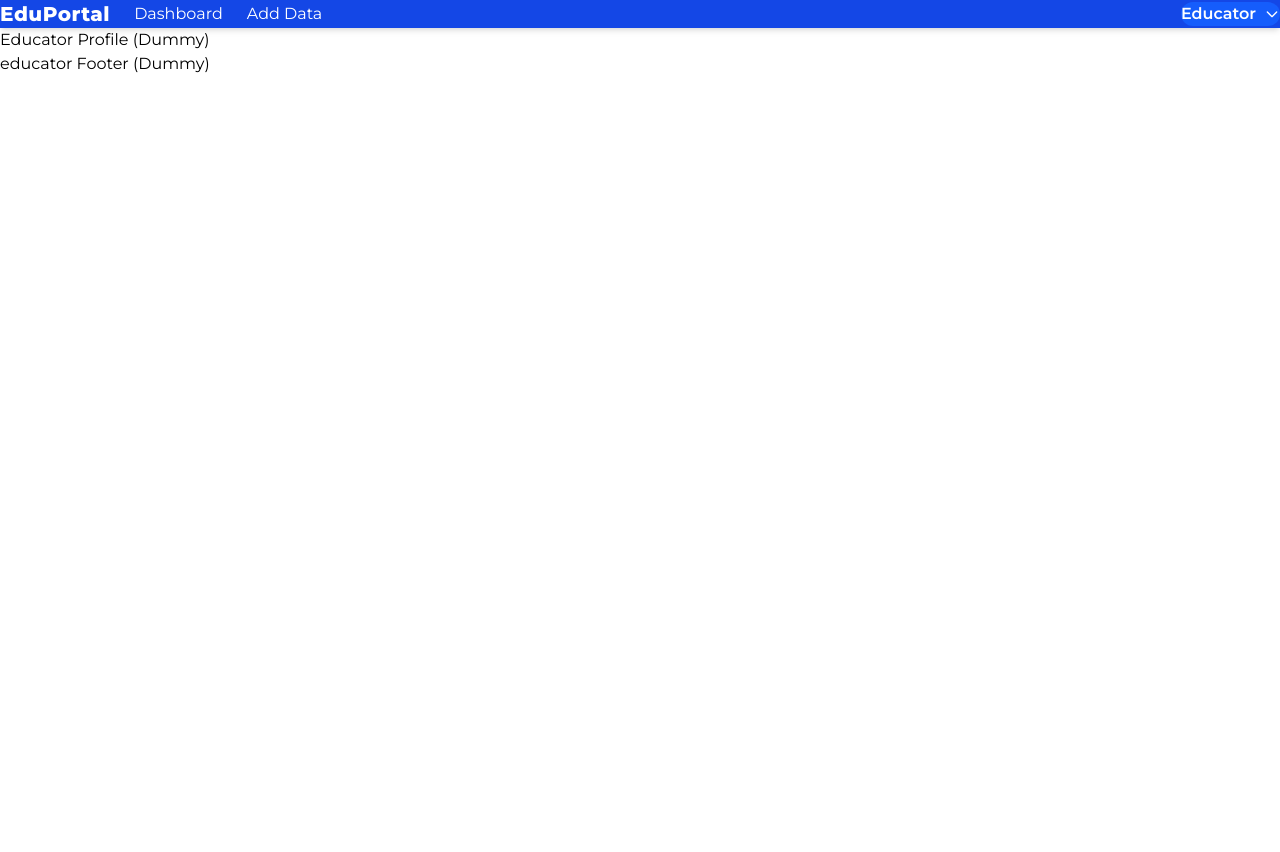
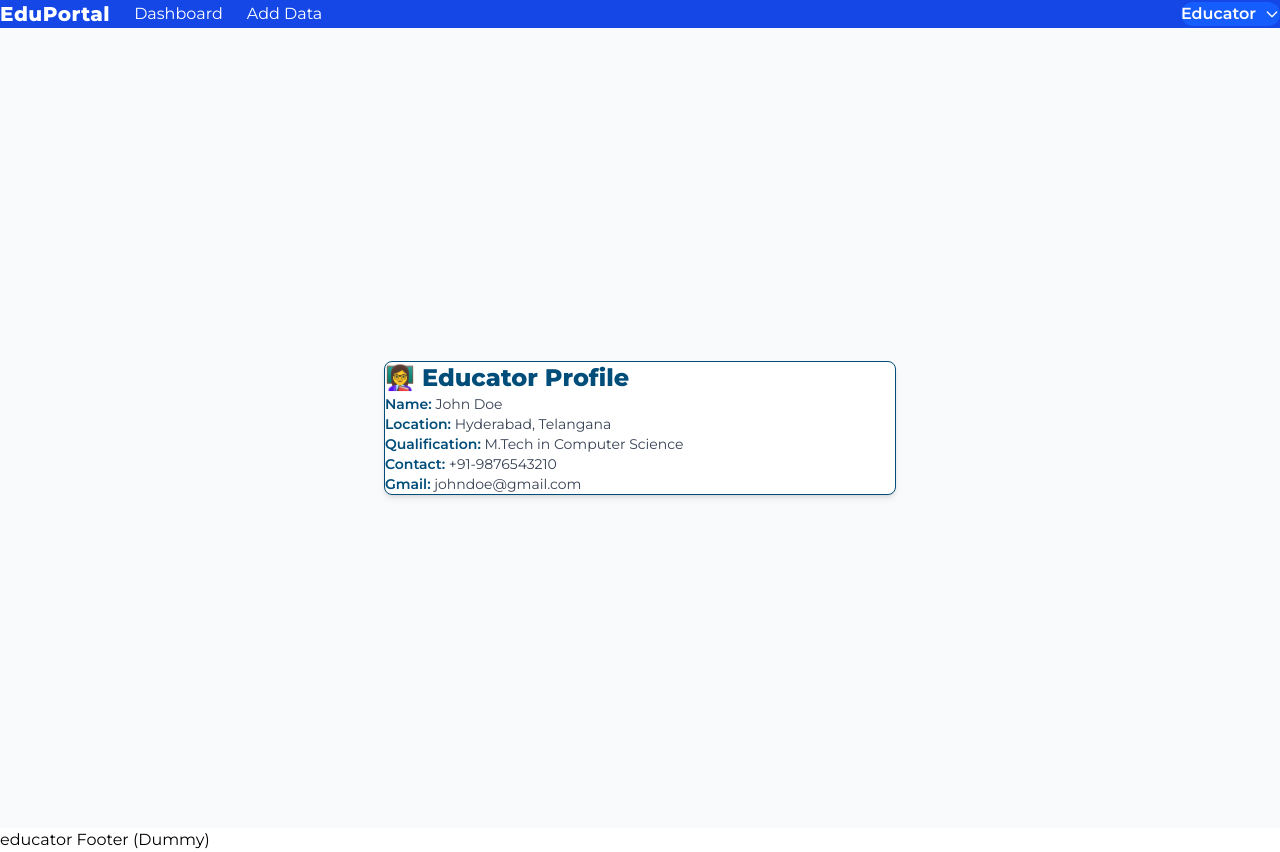
Before and after one commit to Jeynang2024/Eduportal, a React (Vite) app in the folder client/: page /educator/profile in a window 1280 px wide. Before the commit the page ends 800 px from the top, so only its background shows below. Built offline with nearby package versions, Linux system fonts and the light colour scheme.

Commit message:
Refactor EducatorProfile component to display user details and improve layout

```diff
--- a/client/src/components/educator/add-data/AddAcademicDataForm.jsx
+++ b/client/src/components/educator/add-data/AddAcademicDataForm.jsx
@@ -32,7 +32,7 @@ const AddAcademicDataForm = () => {
   };
 
   return (
-    <div className="max-w-4xl mx-auto mt-10 bg-white border border-[#002f4d] p-6 rounded shadow">
+    <div className="max-w-4xl mx-auto mt-10 bg-white border border-[#004d7a] p-6 rounded shadow">
       <h1 className="text-2xl font-bold mb-4 text-[#004d7a]">Upload CSV to Generate Table</h1>
 
       <form onSubmit={handleSubmit} className="space-y-6">
@@ -43,7 +43,7 @@ const AddAcademicDataForm = () => {
           className="block w-full text-sm text-gray-500
             file:mr-4 file:py-2 file:px-4 file:rounded file:border-0
             file:text-sm file:font-semibold file:bg-[#004d7a]
-            file:text-white hover:file:bg-[#00395a]"
+            file:text-white hover:file:bg-[#00a]"
         />
 
         {tableData.length > 0 && (
--- a/client/src/pages/educator/EducatorProfile.jsx
+++ b/client/src/pages/educator/EducatorProfile.jsx
@@ -1,2 +1,39 @@
-const EducatorProfile = () => <div>Educator Profile (Dummy)</div>;
+import { useState } from 'react';
+
+const EducatorProfile = () => {
+  const [profile, setProfile] = useState({
+    name: 'John Doe',
+    location: 'Hyderabad, Telangana',
+    qualification: 'M.Tech in Computer Science',
+    contact: '+91-9876543210',
+    gmail: 'johndoe@gmail.com',
+  });
+
+  return (
+    <div className="min-h-screen bg-gray-50 flex items-center justify-center p-6">
+      <div className="max-w-lg w-full bg-white rounded-lg shadow-md border border-[#004d7a] p-6">
+        <h2 className="text-2xl font-bold text-[#004d7a] mb-4">👩‍🏫 Educator Profile</h2>
+
+        <div className="space-y-4 text-gray-700 text-sm">
+          <div>
+            <span className="font-semibold text-[#004d7a]">Name:</span> {profile.name}
+          </div>
+          <div>
+            <span className="font-semibold text-[#004d7a]">Location:</span> {profile.location}
+          </div>
+          <div>
+            <span className="font-semibold text-[#004d7a]">Qualification:</span> {profile.qualification}
+          </div>
+          <div>
+            <span className="font-semibold text-[#004d7a]">Contact:</span> {profile.contact}
+          </div>
+          <div>
+            <span className="font-semibold text-[#004d7a]">Gmail:</span> {profile.gmail}
+          </div>
+        </div>
+      </div>
+    </div>
+  );
+};
+
 export default EducatorProfile;
```
